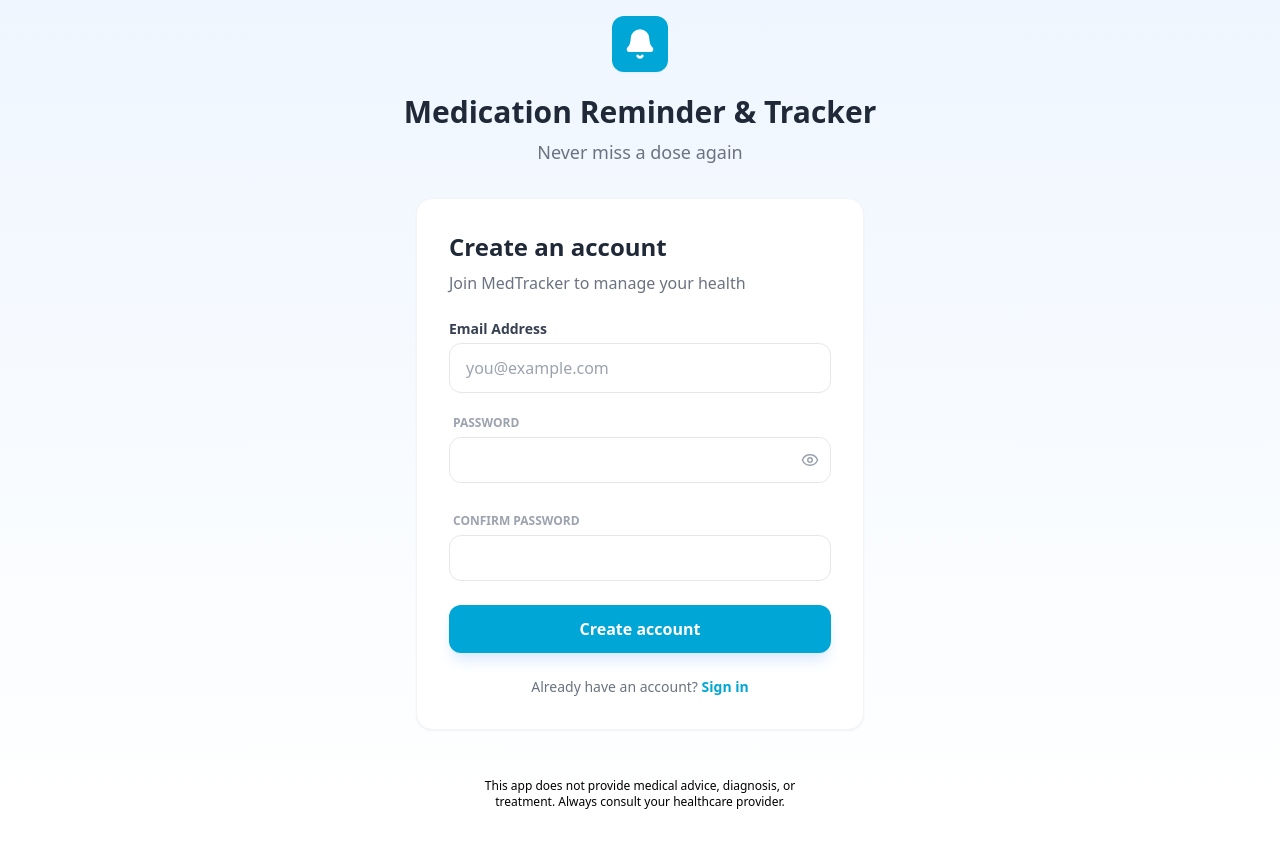
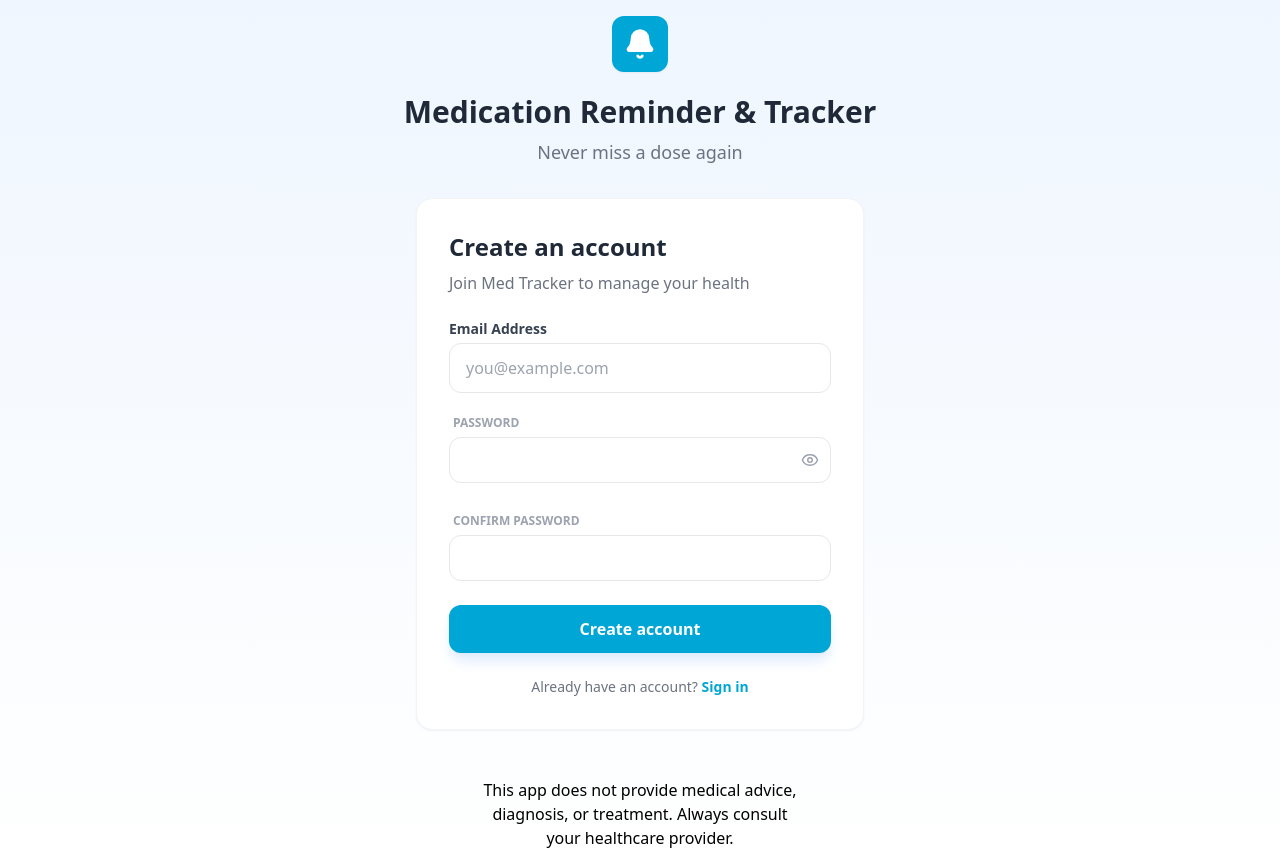
Before and after one commit to iconabebe-ui/MedicationReminderTracker, a React (Create React App) app: page /register in a window 1280 px wide. Before the commit the page ends 826 px from the top, so only its background shows below. Built offline with nearby package versions, Linux system fonts and the light colour scheme.

Commit message:
first frontend commit

```diff
--- a/src/components/Auth/AuthLayout.js
+++ b/src/components/Auth/AuthLayout.js
@@ -25,7 +25,7 @@ const AuthLayout = ({ children, title, subtitle }) => {
       </div>
 
       {/* Medical Disclaimer */}
-      <p className="text-black-300 text-xs text-center mt-12 max-w-xs">
+      <p className="text-black-400 text-xxs text-center mt-12 max-w-xs">
         This app does not provide medical advice, diagnosis, or treatment. Always consult your healthcare provider.
       </p>
     </div>
--- a/src/components/Auth/Register.js
+++ b/src/components/Auth/Register.js
@@ -69,7 +69,7 @@ const Register = () => {
   return (
     <AuthLayout
       title="Create an account"
-      subtitle="Join MedTracker to manage your health"
+      subtitle="Join Med Tracker to manage your health"
     >
       <form onSubmit={handleSubmit} className="space-y-4 text-left">
         {error && (
```
